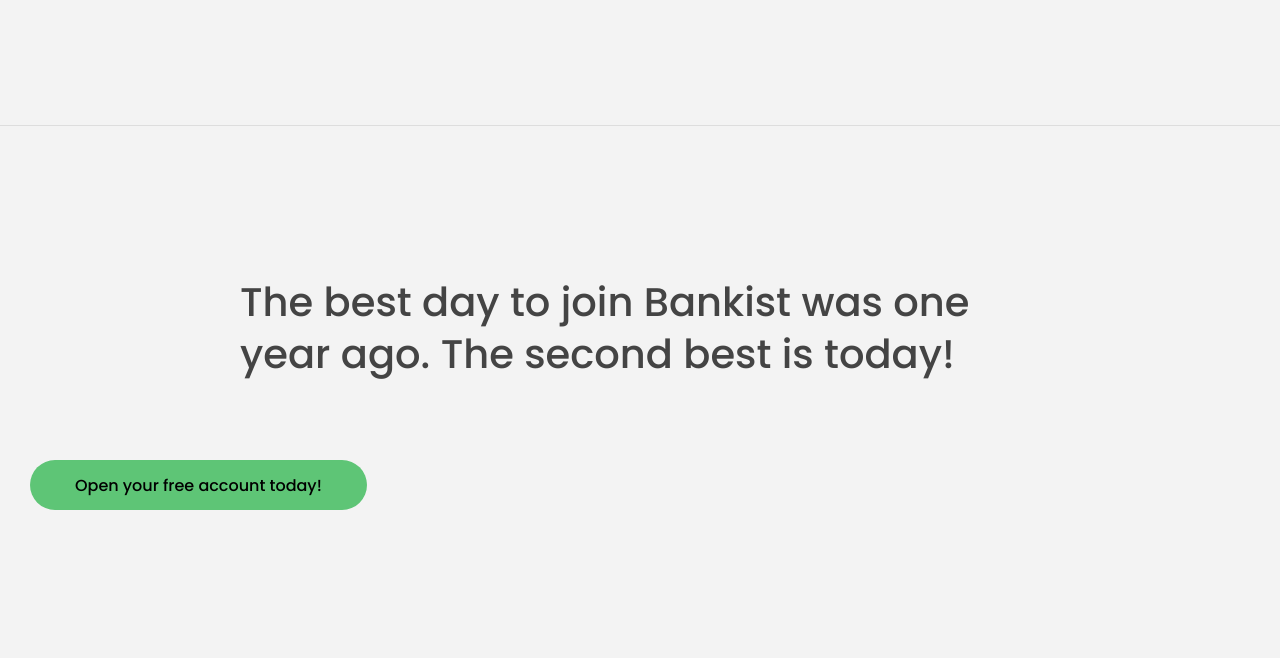
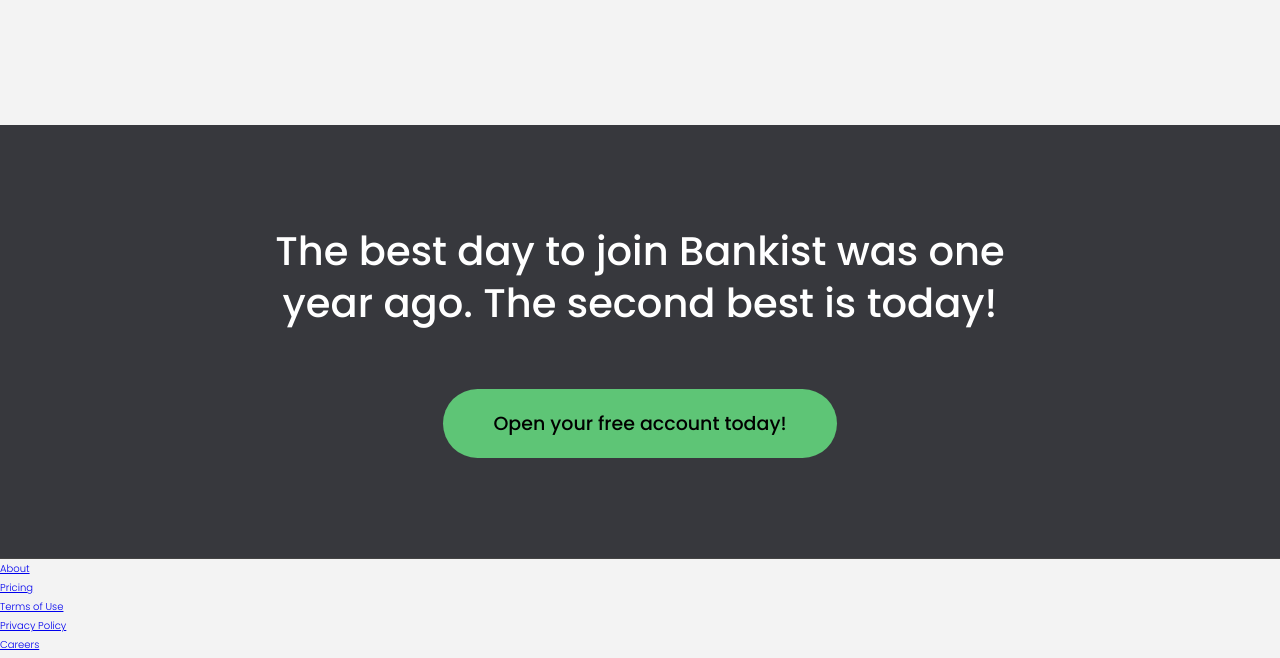
Before and after one commit to Sumedh-mhaske/Bankist-Website, a plain HTML site: page index.html in a window 1280 px wide. Shown: the part 4000-4658 px from the top of the page. Drawn offline with Linux system fonts and the light colour scheme.

Commit message:
Styling Sign-up section

```diff
--- a/styles.css
+++ b/styles.css
@@ -520,3 +520,26 @@ h4 {
 .section__title--testimonials {
   margin-bottom: 4rem;
 }
+
+/* SIGNUP */
+.section--sign-up {
+  background-color: #37383d;
+  border-top: none;
+  border-bottom: 1px solid #444;
+  text-align: center;
+  padding: 10rem 3rem;
+}
+
+.section--sign-up .section__header {
+  color: #fff;
+  text-align: center;
+}
+
+.section--sign-up .section__title {
+  margin-bottom: 6rem;
+}
+
+.section--sign-up .btn {
+  font-size: 1.9rem;
+  padding: 2rem 5rem;
+}
```
